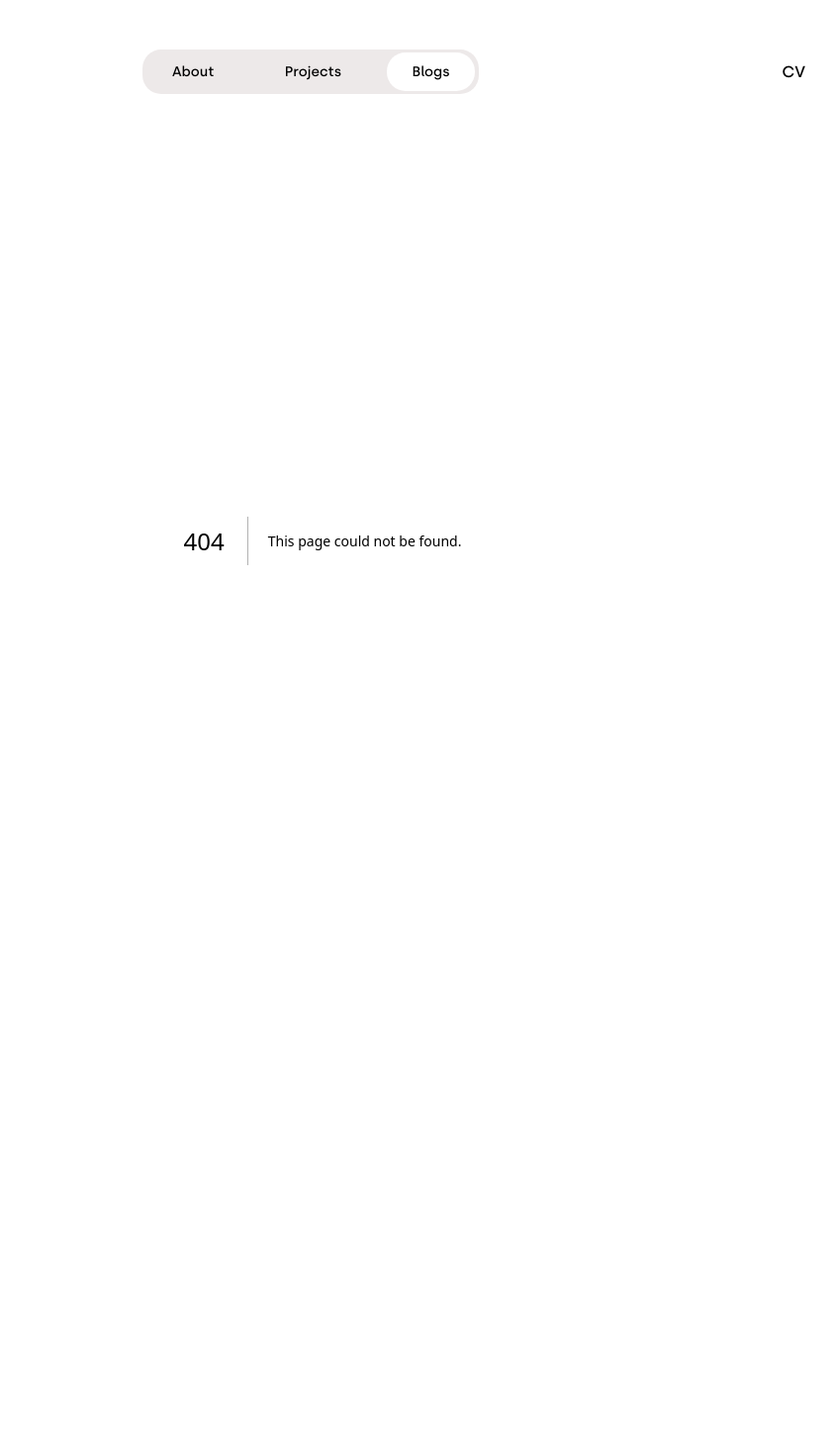
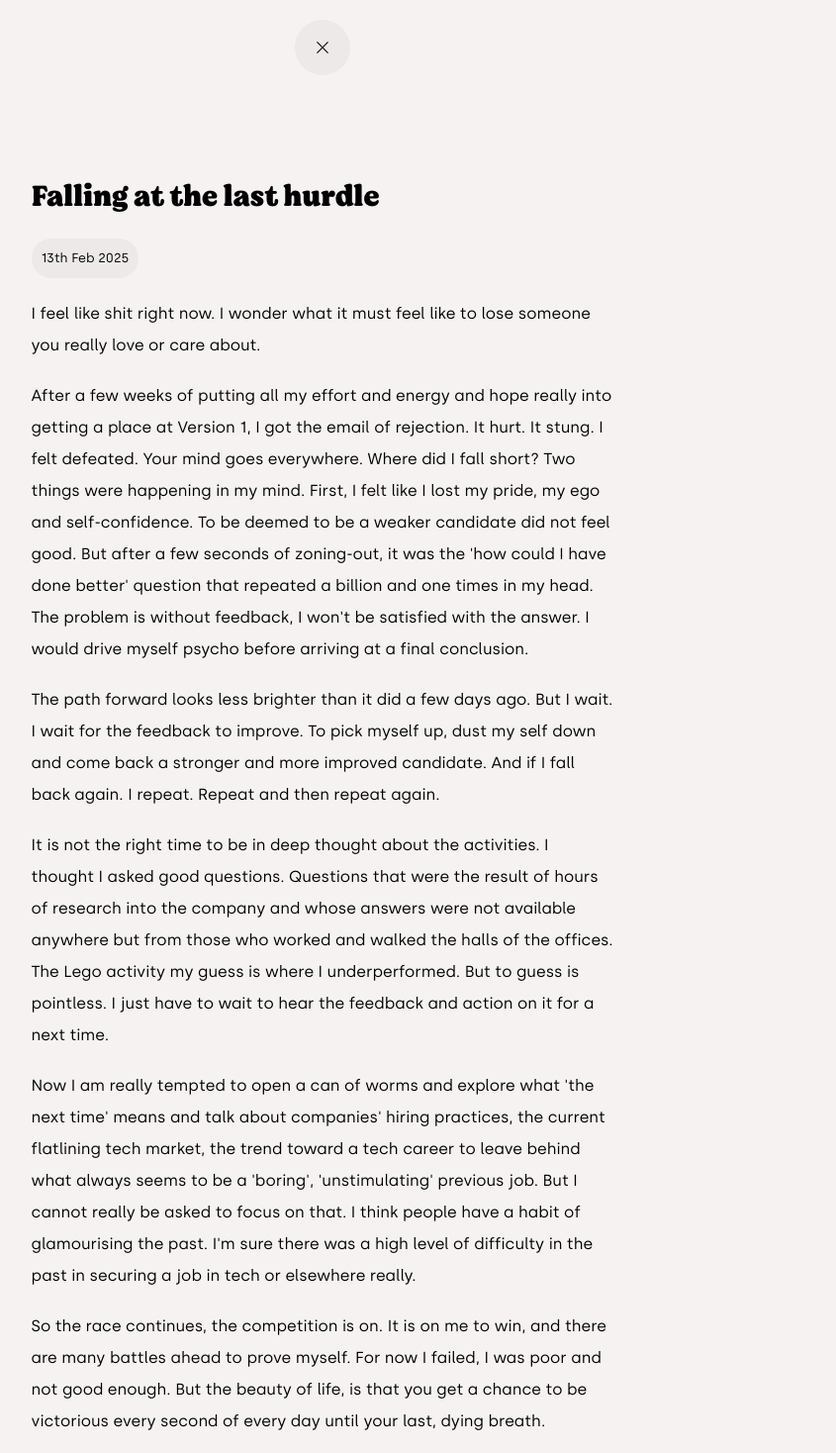
Before and after one commit to DonHamsa/myPortfolio, a Next.js app: page /blogs/13thfeb in a window 1280 px wide. Before the commit this address had no page. Shown: the top 1468 px of the page at 99% size, without its empty margins (314-1159 px from the left). Before the commit the page ends 997 px from the top, so only its background shows below. Built offline with nearby package versions, Linux system fonts and the light colour scheme.

Commit message:
new post

```diff
--- /dev/null
+++ b/src/app/blogs/13thfeb/page.jsx
@@ -0,0 +1,56 @@
+import PostTemplate from "@/components/PostTemplate/PostTemplate";
+
+export default function GoodApple() {
+  return (
+    <PostTemplate title="Falling at the last hurdle" date="13th Feb 2025">
+      <p className="mb-[19px]">
+        I feel like shit right now. I wonder what it must feel like to lose
+        someone you really love or care about.
+      </p>
+
+      <p className="mb-[19px]">
+        After a few weeks of putting all my effort and energy and hope really
+        into getting a place at Version 1, I got the email of rejection. It
+        hurt. It stung. I felt defeated. Your mind goes everywhere. Where did I
+        fall short? Two things were happening in my mind. First, I felt like I
+        lost my pride, my ego and self-confidence. To be deemed to be a weaker
+        candidate did not feel good. But after a few seconds of zoning-out, it
+        was the 'how could I have done better' question that repeated a billion
+        and one times in my head. The problem is without feedback, I won't be
+        satisfied with the answer. I would drive myself psycho before arriving
+        at a final conclusion.
+      </p>
+
+      <p className="mb-[19px]">
+        The path forward looks less brighter than it did a few days ago. But I
+        wait. I wait for the feedback to improve. To pick myself up, dust my
+        self down and come back a stronger and more improved candidate. And if I
+        fall back again. I repeat. Repeat and then repeat again.
+      </p>
+      <p className="mb-[19px]">
+        It is not the right time to be in deep thought about the activities. I
+        thought I asked good questions. Questions that were the result of hours
+        of research into the company and whose answers were not available
+        anywhere but from those who worked and walked the halls of the offices.
+        The Lego activity my guess is where I underperformed. But to guess is
+        pointless. I just have to wait to hear the feedback and action on it for
+        a next time.
+      </p>
+      <p className="mb-[19px]">
+        Now I am really tempted to open a can of worms and explore what 'the
+        next time' means and talk about companies' hiring practices, the current
+        flatlining tech market, the trend toward a tech career to leave behind
+        what always seems to be a 'boring', 'unstimulating' previous job. But I
+        cannot really be asked to focus on that. I think people have a habit of
+        glamourising the past. I'm sure there was a high level of difficulty in
+        the past in securing a job in tech or elsewhere really.
+      </p>
+      <p className="mb-[19px] pb-[19px]">
+        So the race continues, the competition is on. It is on me to win, and
+        there are many battles ahead to prove myself. For now I failed, I was
+        poor and not good enough. But the beauty of life, is that you get a chance to be
+        victorious every second of every day until your last, dying breath.
+      </p>
+    </PostTemplate>
+  );
+}
--- a/src/app/blogs/page.jsx
+++ b/src/app/blogs/page.jsx
@@ -3,10 +3,18 @@ import BlogPreview from "@/components/BlogPreview/BlogPreview";
 export default function Blogs() {
   return (
     <>
+    <div className="lg:pr-[25%] lg:pl-[25%]  pl-[7%] pr-[7%] flex justify-center mb-[20px] lg:h-[300px] h-[370px]  ">
+        <BlogPreview
+          heading="Falling at the final hurdle"
+          synopsis="I wanted it. I needed it. I worked towards it. I did not get it. The inquest should not begin now. It will begin when I have all the information and the sadness subsides. However, putting thoughts into writing I think does help a bit."
+          date="13th Feb 2025"
+          href="blogs/13thfeb"
+        />
+      </div>
       <div className="lg:pr-[25%] lg:pl-[25%]  pl-[7%] pr-[7%] flex justify-center mb-[20px] lg:h-[300px] h-[370px]  ">
         <BlogPreview
           heading="The end of January"
-          synopsis="This month has felt the weirdest out of the last 18 months. I just finished a 3-month project and I feel like I have stepped right into chaos.I still have structure in my days, but this job could not come any sooner...  "
+          synopsis="This month has felt the weirdest out of the last 18 months. I just finished a 3-month project and I feel like I have stepped right into chaos.I still have structure in my days, but this job could not come any sooner."
           date="30th Jan 2025"
           href="blogs/endOfJan"
         />
@@ -14,7 +22,7 @@ export default function Blogs() {
       <div className="lg:pr-[25%] lg:pl-[25%]  pl-[7%] pr-[7%] flex justify-center mb-[20px] lg:h-[300px] h-[370px]  ">
         <BlogPreview
           heading="What even is Politics?"
-          synopsis="Democracy should mean every one shuts up most of the time. The elected people doing the work of those who elected them. Brexit, Labour, Conservatives. The noise suggests we have dictators in charge...."
+          synopsis="Democracy should mean every one shuts up most of the time. The elected people doing the work of those who elected them. Brexit, Labour, Conservatives. The noise suggests we have dictators in charge."
           date="17th Jan 2025"
           href="blogs/politics"
         />
@@ -22,7 +30,7 @@ export default function Blogs() {
       <div className="lg:pr-[25%] lg:pl-[25%] mb-[20px] pl-[7%] pr-[7%] flex justify-center lg:h-[300px] h-[370px]  ">
         <BlogPreview
           heading="Why I went from hating to loving Apple"
-          synopsis="I always feel a bit ashamed when I have to change an opinion. This is because there is a hint of pride with all of our opinions, a feeling of pity for those who are on the other side... "
+          synopsis="I always feel a bit ashamed when I have to change an opinion. This is because there is a hint of pride with all of our opinions, a feeling of pity for those who are on the other side."
           date="10th Jan 2025"
           href="/blogs/goodApple"
         />
@@ -30,7 +38,7 @@ export default function Blogs() {
       <div className="lg:pr-[25%] lg:pl-[25%]  pl-[7%] pr-[7%] flex justify-center mb-[20px] lg:h-[300px]  h-[390px]  ">
         <BlogPreview
           heading="Why I am optimistic in my job hunt "
-          synopsis="Rejection after rejection will make anyone doubt their ability, their self-speech about pushing forward regardless of what the email response reads. It is always easier said that done, with anything really...."
+          synopsis="Rejection after rejection will make anyone doubt their ability, their self-speech about pushing forward regardless of what the email response reads. It is always easier said that done, with anything really."
           date="31st Dec 2024"
           href="blogs/journey"
         />
```
